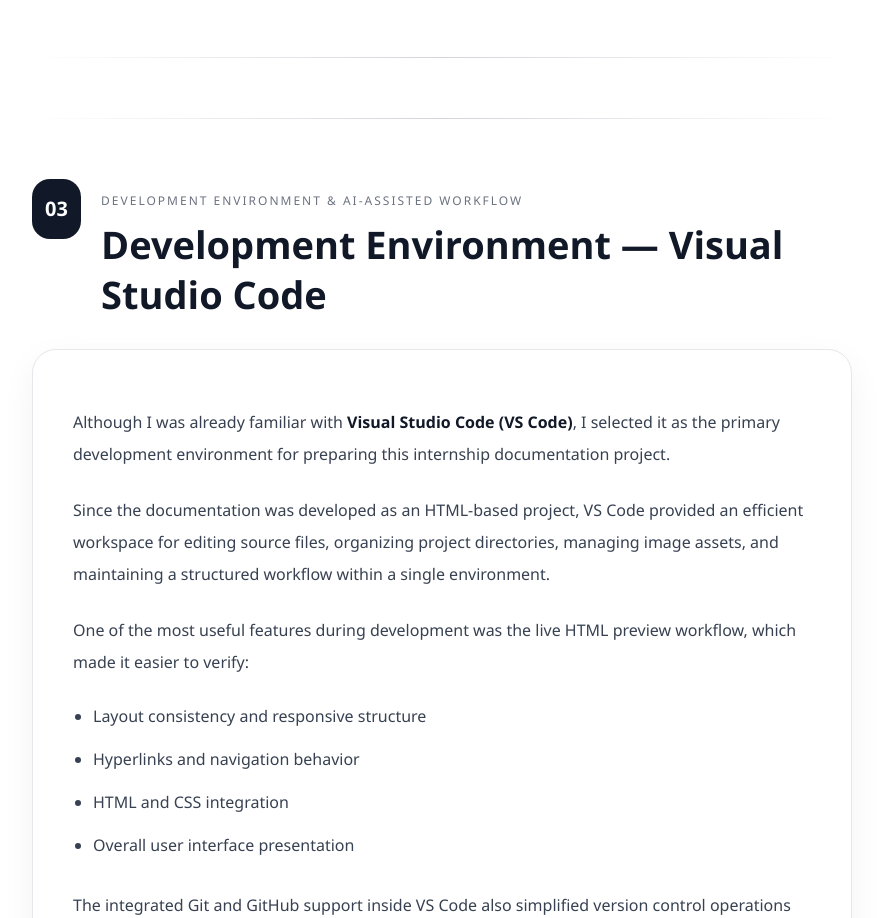
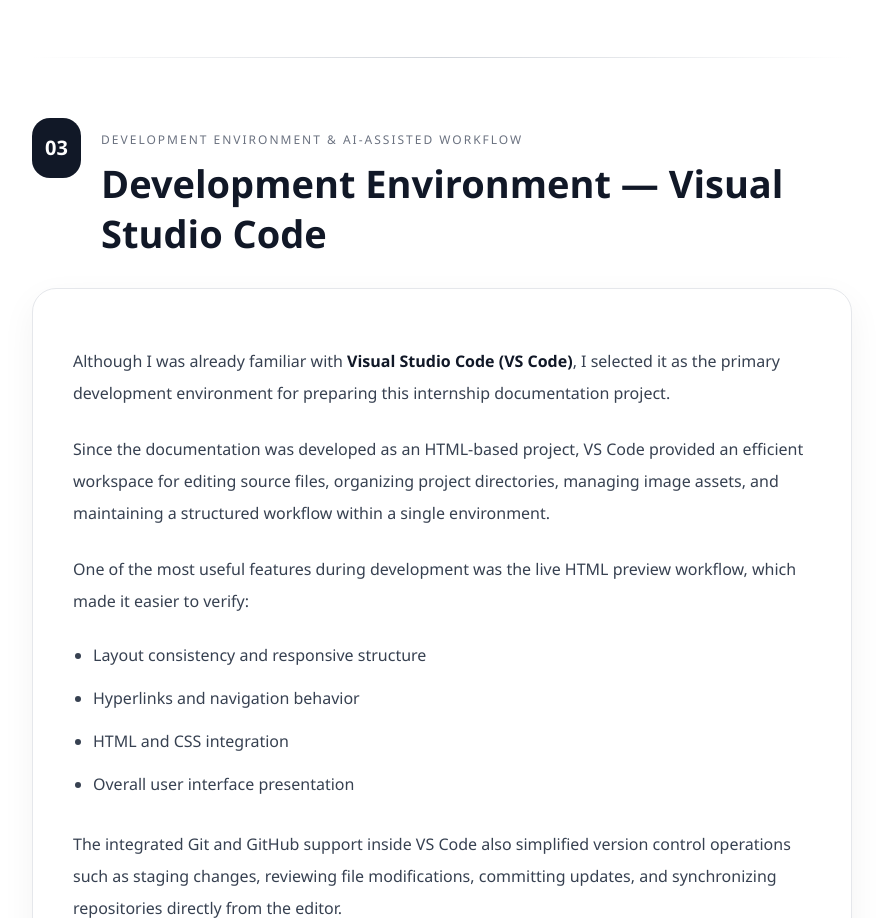
Before and after one commit to SARTHAK-TURKANE-81/TL_Intern_Sarthak_Turkane, a plain HTML site: page index.html in a window 1280 px wide. Shown: the part 9511-10429 px from the top of the page, without its empty margins (198-1081 px from the left). Drawn offline with Linux system fonts and the light colour scheme.

Commit message:
Remove section divider from index.html

```diff
--- a/index.html
+++ b/index.html
@@ -1386,8 +1386,7 @@
 
 </style>
 
-<!-- SECTION DIVIDER -->
-<div class="divider"></div>
+
 
 
 
```
